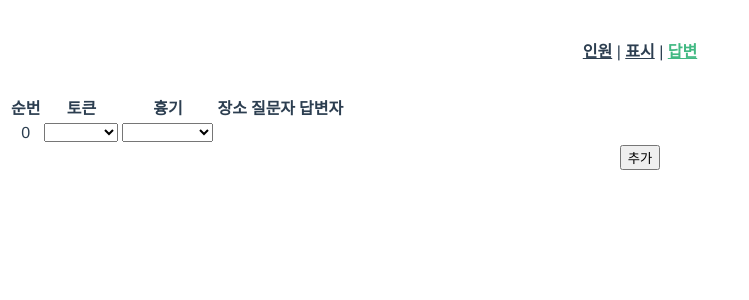
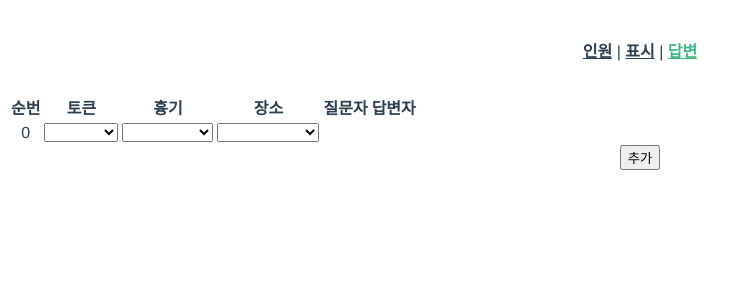
Before and after one commit to zhuny/pp-clue-board, a Vue app: page /answer in a window 1280 px wide. Both pictures are taken after a click on the button "추가". Shown: the top 300 px of the page, without its empty margins (0-749 px from the left). Built offline with nearby package versions, Linux system fonts and the light colour scheme.

Commit message:
add rome

```diff
--- a/src/views/Answer.vue
+++ b/src/views/Answer.vue
@@ -37,6 +37,16 @@
               >
             </select>
           </td>
+          <td>
+            <select v-model="answer.room">
+              <option
+                v-for="room in rule.room_list"
+                v-bind:key="room"
+                v-bind:value="room"
+                >{{ room }}</option
+              >
+            </select>
+          </td>
         </tr>
       </tbody>
     </table>
```
